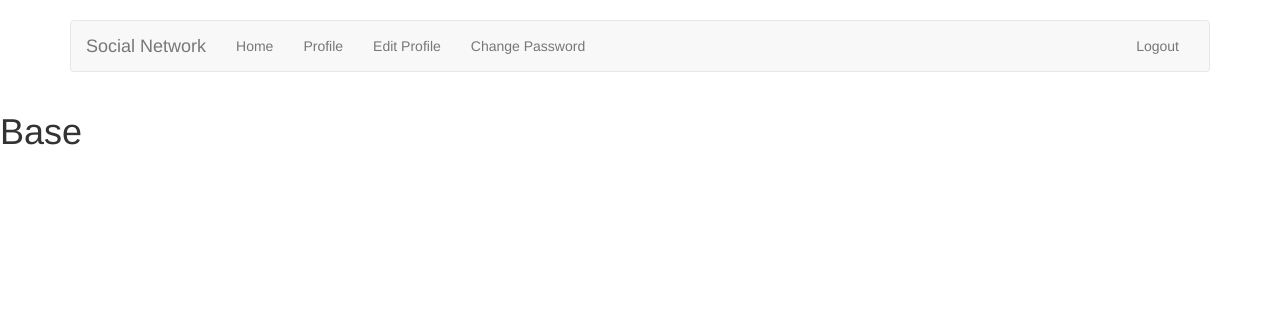
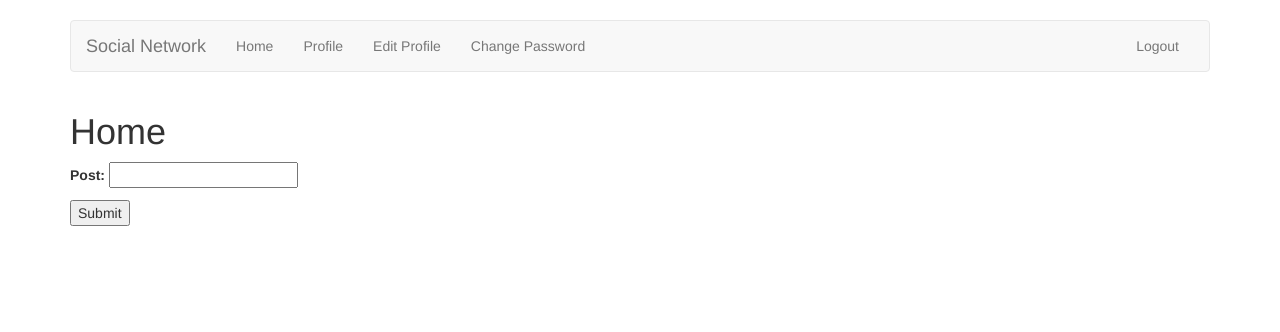
Before and after one commit to sachinhansda/django, a Django app: page /home/ in a window 1280 px wide. Shown: the top 332 px of the page. Run offline with Django 3.2, Linux system fonts and the light colour scheme; a user stored in the database is signed in; some libraries are stand-ins or nearby versions.

Commit message:
Introduction to Django Forms

```diff
--- /dev/null
+++ b/djangoproject/home/forms.py
@@ -0,0 +1,8 @@
+# -*- coding: utf-8 -*-
+from __future__ import unicode_literals
+
+from django import forms
+
+
+class HomeForm(forms.Form):
+	post = forms.CharField()
--- a/djangoproject/home/templates/home/home.html
+++ b/djangoproject/home/templates/home/home.html
@@ -1,3 +1,12 @@
 {% extends 'base.html' %}
 
-<h1>It works!</h1>
+{% block body %}
+	<div class="container">
+		<h1>Home</h1>
+		<form method="post">
+			{% csrf_token %}
+			{{ form.as_p }}
+			<button type="submit">Submit</button>
+		</form>
+	</div>
+{% endblock %}
--- a/djangoproject/home/views.py
+++ b/djangoproject/home/views.py
@@ -2,7 +2,14 @@
 from __future__ import unicode_literals
 
 from django.views.generic import TemplateView
+from django.shortcuts import render
+from home.forms import HomeForm
+
 
 
 class HomeView(TemplateView):
 	template_name = 'home/home.html'
+
+	def get(self, request):
+		form = HomeForm()
+		return render(request, self.template_name, {'form': form})
```
Also changed, not shown: 2 other files.
